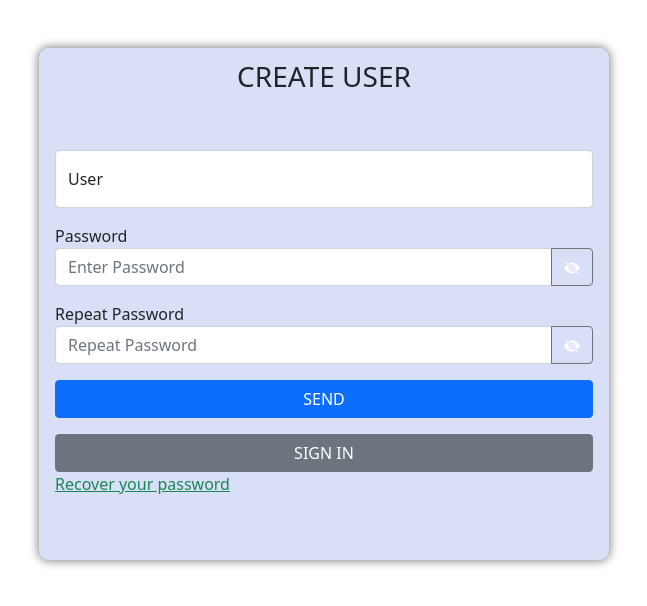
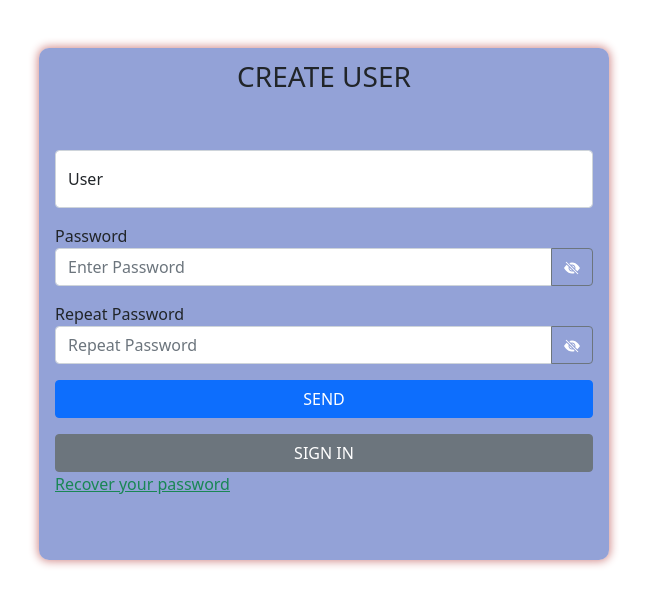
Before and after one commit to Andres1946/TRIMESTRE_6, a PHP site: page /create.html in a window 1280 px wide. Shown: the top 606 px of the page, without its empty margins (316-963 px from the left). Run offline with PHP 8.4, Linux system fonts and the light colour scheme; some libraries are stand-ins or nearby versions.

Commit message:
Add files via upload

```diff
--- a/SENA_ADSO-login-firebase/Login-firebase/assets/css/style.css
+++ b/SENA_ADSO-login-firebase/Login-firebase/assets/css/style.css
@@ -1,5 +1,5 @@
 .container-form{
-  background: rgba(169, 183, 236, 0.438);
+  background: rgba(10, 44, 165, 0.438);
   border-radius: 10px;
-  box-shadow: 0px 0px 10px 1px gray;
+  box-shadow: 0px 0px 10px 1px rgb(208, 134, 134);
 }
```
